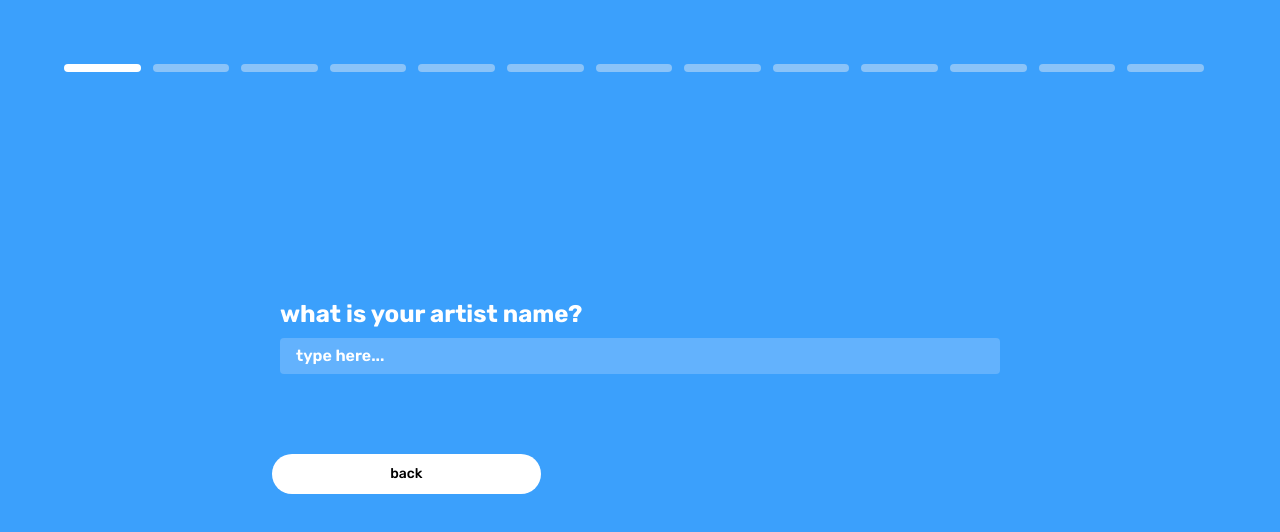
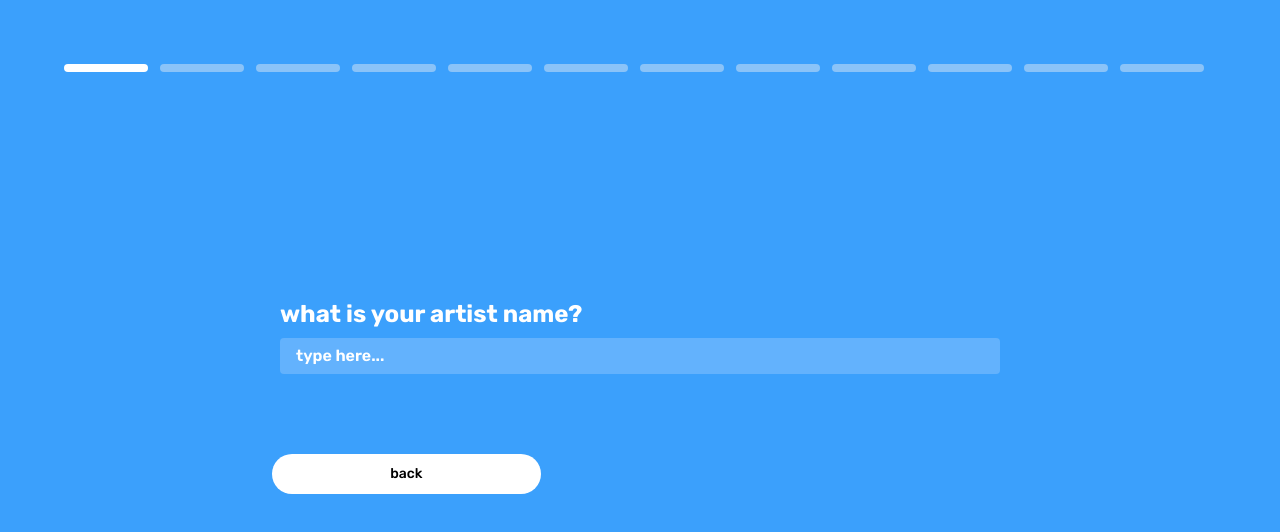
Before and after one commit to TappedOpenSource/epk.tapped.ai, a Next.js app: page /epk_form in a window 1280 px wide. Shown: the top 532 px of the page. Built offline with nearby package versions, Linux system fonts and the light colour scheme; no server answers.

Commit message:
removed theme question

```diff
--- a/src/app/epk_form/page.tsx
+++ b/src/app/epk_form/page.tsx
@@ -17,7 +17,6 @@ import TiktokField from '@/components/form/tiktok_field';
 import TwitterField from '@/components/form/twitter_field';
 import NotableSongsField from '@/components/form/notable_songs_field';
 import AgentField from '@/components/form/agent_field';
-import ThemeField from '@/components/form/theme_field';
 import ImageUploadField from '@/components/form/image_field';
 
 const EpkForm: NextPage = () => {
@@ -31,7 +30,6 @@ const EpkForm: NextPage = () => {
     NameField,
     ImageUploadField,
     BioField,
-    SubmitField,
     LocationField,
     CareerField,
     SpotifyField,
@@ -40,7 +38,7 @@ const EpkForm: NextPage = () => {
     TwitterField,
     NotableSongsField,
     AgentField,
-    ThemeField,
+    SubmitField,
   ];
 
   useEffect(() => {
--- a/src/components/form/theme_field.tsx
+++ /dev/null
@@ -1,61 +0,0 @@
-import React, { useEffect, useState } from 'react';
-
-const ThemeField = ({ formData, updateFormData, onValidation }) => {
-  const [error, setError] = useState(null);
-
-  const validateForUI = (value) => {
-    if (value.trim() === '') {
-      setError('theme cannot be empty');
-      onValidation(false);
-    } else {
-      setError(null);
-      onValidation(true);
-    }
-  };
-
-  const justValidate = (value) => {
-    if (value.trim() === '') {
-      onValidation(false);
-    } else {
-      onValidation(true);
-    }
-  };
-
-  useEffect(() => {
-    justValidate(formData['theme'] || '');
-  }, [formData['theme']]);
-
-  const handleInputChange = (e) => {
-    const { name, value } = e.target;
-    updateFormData({
-      ...formData,
-      [name]: value,
-    });
-    validateForUI(value);
-  };
-
-  return (
-    <div className="page flex h-full flex-col items-center justify-center">
-      <div className="flex w-full flex-col items-start px-6">
-        <h1 className="mb-2 text-2xl font-bold text-white">
-          what theme do you want to use?
-        </h1>
-        <div className="flex h-full w-full items-center justify-center">
-          <input
-            type="text"
-            name="theme"
-            placeholder="type here..."
-            value={formData['theme'] || ''}
-            onChange={handleInputChange}
-            className={`white_placeholder w-full appearance-none rounded ${
-              error ? 'border-2 border-red-500' : ''
-            } bg-[#63b2fd] px-4 py-2 leading-tight text-white focus:bg-white focus:text-black font-semibold focus:outline-none`}
-          />
-        </div>
-        {error && <p className="mt-2 text-red-500">{error}</p>}
-      </div>
-    </div>
-  );
-};
-
-export default ThemeField;
--- a/src/types/epk_form.ts
+++ b/src/types/epk_form.ts
@@ -1,5 +1,7 @@
 
 export type EpkForm = {
+  name: string;
+  imageUrl: string;
   bio: string;
   location: string;
   job: string;
@@ -9,5 +11,4 @@ export type EpkForm = {
   twitter: string;
   notableSongs: string;
   agent: string;
-  theme: string;
 };
```
